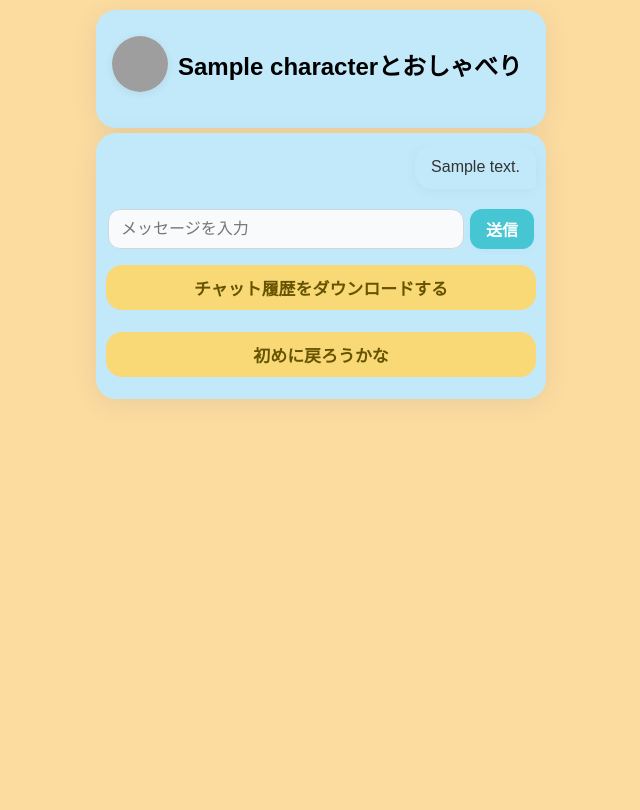
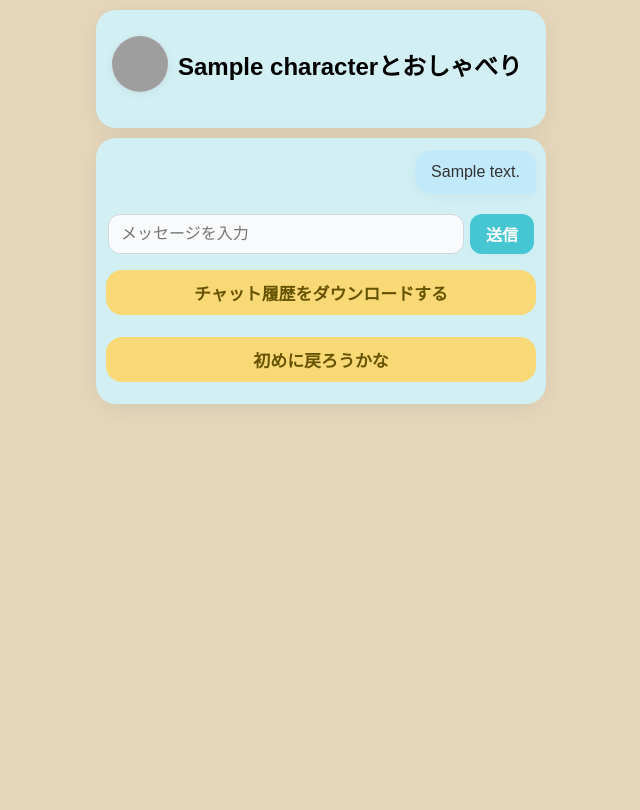
Before and after one commit to ymt-no-lessons/chatbot, a Flask app: template templates/chat.html in a window 1280 px wide. Shown: the whole page, without its empty margins (319-959 px from the left). Run offline with Flask 3, Linux system fonts and the light colour scheme; the template is opened without the code that fills it: most values are stand-ins (such as "Sample title", 1, 10 or a date in 2020); grey boxes are pictures that could not be loaded.

Commit message:
もっと微調整

```diff
--- a/static/style.css
+++ b/static/style.css
@@ -1,7 +1,7 @@
 /* 全体リセット＆フォント */
 body {
     font-family: 'Noto Sans JP', 'Arial', sans-serif;
-    background: #fddca0;
+    background: #e7d7ba;
     text-align: center;
     margin: 0 auto;
     padding: 5px;
@@ -12,15 +12,15 @@ body {
 .chat-box {
     max-width: 450px;
     margin: 5px auto;
-    background: #c2e9fa;
+    background: #d2f0f4;
     border-radius: 20px;
     box-shadow: 0 4px 24px 0 rgba(80,100,120,0.12);
     padding: 12px 0 16px 0;
 }
 .chat-area {
     max-width: 450px;
-    margin: 5px auto;
-    background: #c2e9fa;
+    margin: 10px auto;
+    background: #d2f0f4;
     border-radius: 20px;
     box-shadow: 0 4px 24px 0 rgba(80,100,120,0.12);
     padding: 12px 0 16px 0;
```
